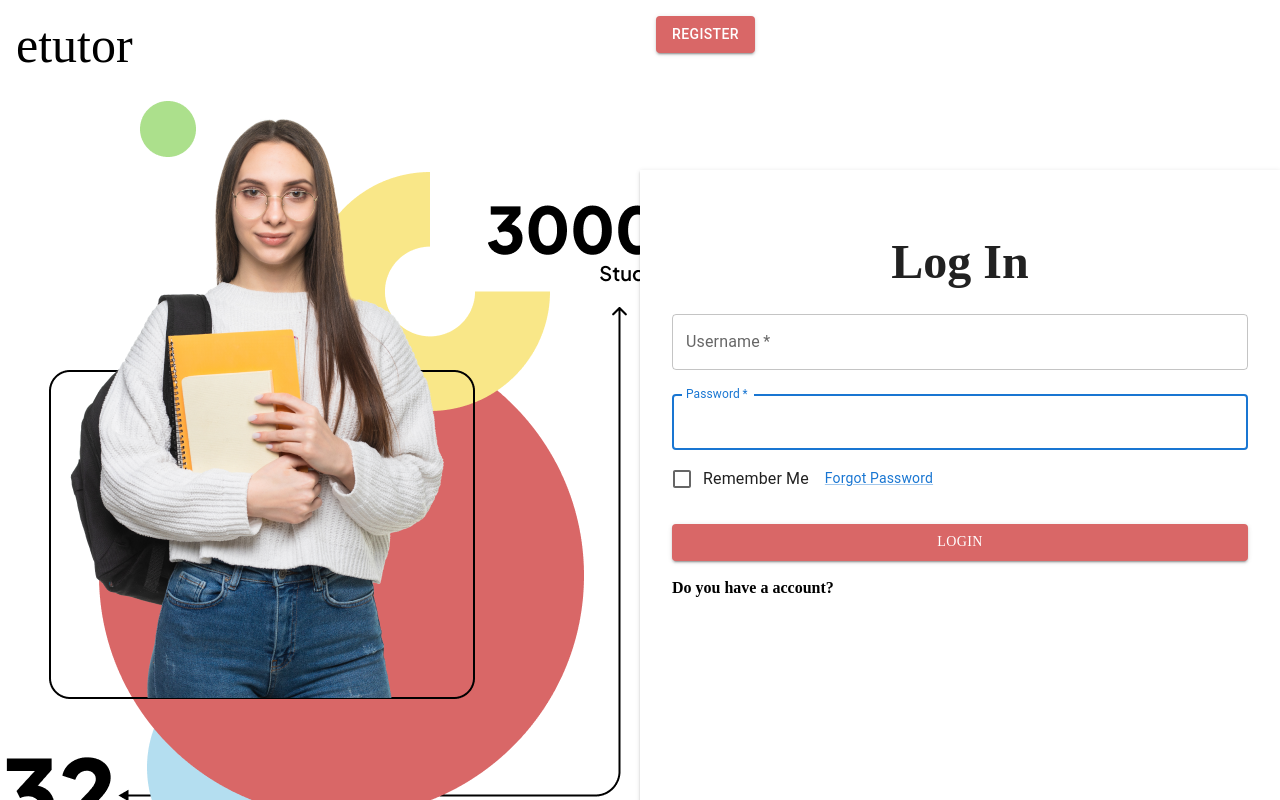
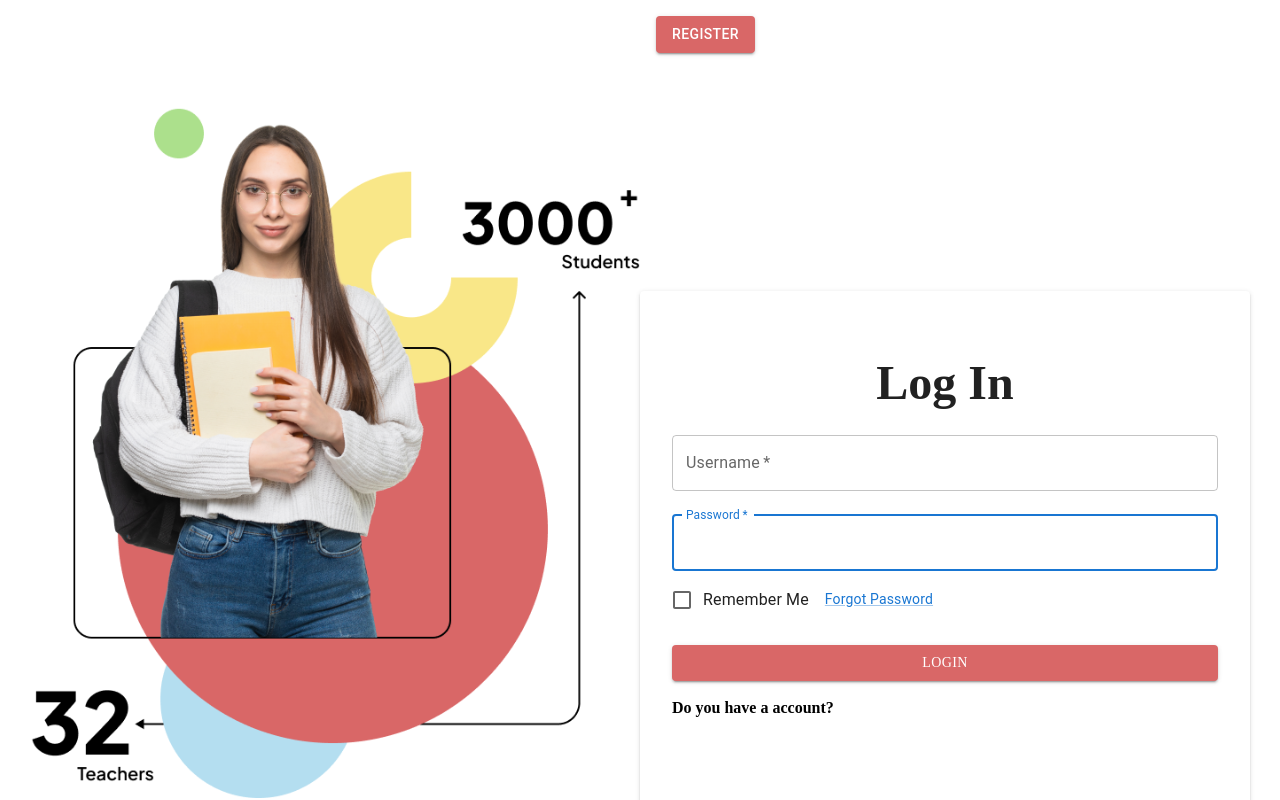
Before and after one commit to hasithasenevirathne123/studentetutor, a React (Create React App) app: page / in a window 1280 px wide. Shown: the top 800 px of the page. Built offline with nearby package versions, Linux system fonts and the light colour scheme.

Commit message:
login update 2024.01.06

```diff
--- a/src/Pages/Homepage.js
+++ b/src/Pages/Homepage.js
@@ -3,7 +3,7 @@ import React from 'react'
 const Homepage = () => {
   return (
     <div>
-      <H1>Homepage</H1>
+
     </div>
   )
 }
--- a/src/Pages/Login.js
+++ b/src/Pages/Login.js
@@ -1,26 +1,144 @@
-import React from 'react'
-import {Box, Checkbox, FormControlLabel, TextField, Typography,Button,Grid,Link, Paper, colors} from '@mui/material';
-import image from './Group 72.png'
-import { red } from '@mui/material/colors';
-import { Navigate } from 'react-router';
-
-
+import React from "react";
+import {
+  Box,
+  Checkbox,
+  FormControlLabel,
+  TextField,
+  Typography,
+  Button,
+  Grid,
+  Link,
+  Paper,
+  colors,
+  Card,
+} from "@mui/material";
+import image from "./Group 72.png";
+import { red } from "@mui/material/colors";
+import { Navigate } from "react-router";
 
 const Login = () => {
-    const handleSubmit =() =>{
-    }
-
+  const handleSubmit = () => {};
 
   return (
-    <div>
-     <Grid container m={2}>
-<Grid style={{fontFamily:'Plus Jakarta Sans', fontSize:'50px'}}  item lg={6} md={6} sm={12} xs={12}>etutor</Grid>
-<Grid  item lg={6} md={6} sm={12} xs={12}>
-  <Button className='btn-reg' style={{backgroundColor:'#d96767'}}  variant='contained'>Register</Button>
-</Grid>
-</Grid>
-    <Grid container component='main' style={{height:'50vh'}}>
-      {/* <Grid item
+    <>
+      <Grid container m={2}>
+        <Grid
+          style={{ fontFamily: "Plus Jakarta Sans", fontSize: "50px" }}
+          item
+          lg={6}
+          md={6}
+          sm={12}
+          xs={12}
+        ></Grid>
+        <Grid item lg={6} md={6} sm={12} xs={12}>
+          <Button
+            className="btn-reg"
+            style={{ backgroundColor: "#d96767" }}
+            variant="contained"
+          >
+            Register
+          </Button>
+        </Grid>
+      </Grid>
+      <Grid container component="main" style={{ padding:"30px" }}>
+        <Grid item lg={6} md={6} sm={12} xs={12}>
+          <img style={{width:"100%"}} src={image} />
+        </Grid>
+        <Grid
+          style={{ height: "40rem", marginTop: "12rem" }}
+          item
+          lg={6}
+          md={6}
+          sm={12}
+          xs={12}
+          component={Card}
+          squarero elevation={2}
+        >
+          <Box
+            sx={{
+              my: 8,
+              mx: 4,
+              display: "flex",
+              flexDirection: "column",
+              alignItems: "center",
+            }}
+          >
+            <Typography
+              style={{ fontWeight: "bold", fontFamily: "Plus Jakarta Sans" }}
+              variant="h3"
+            >
+              Log In
+            </Typography>
+            <Box
+              component="form"
+              noValidate
+              onSubmit={handleSubmit}
+              sx={{ mt: 1 }}
+            >
+              <TextField
+                style={{ fontFamily: "Plus Jakarta Sans" }}
+                margin="normal"
+                required
+                fullWidth
+                id="uname"
+                label="Username"
+                name="username"
+                autoFocus
+              ></TextField>
+              <TextField
+                style={{fontFamily: "Plus Jakarta Sans" }}
+                margin="normal"
+                required
+                fullWidth
+                id="pass"
+                label="Password"
+                name="Password"
+                autoFocus
+              ></TextField>
+              <FormControlLabel
+                style={{ fontFamily: "Plus Jakarta Sans" }}
+                control={<Checkbox />}
+                label="Remember Me"
+              />
+              <Link href="#" variant="body2">
+                Forgot Password
+              </Link>
+
+              <Button
+                fullWidth
+                style={{
+                  backgroundColor: "#d96767",
+                  fontFamily: "Plus Jakarta Sans",
+                }}
+                type="submit"
+                variant="contained"
+                sx={{ mt: 3, mb: 2 }}
+              >
+                LogIn
+              </Button>
+              <label
+                className="custom-control-form"
+                style={{
+                  fontWeight: "600",
+                  justifyContent: "center",
+                  color: "black",
+                  fontFamily: "Plus Jakarta Sans",
+                }}
+              >
+                Do you have a account?
+              </label>
+            </Box>
+          </Box>
+        </Grid>
+      </Grid>
+    </>
+  );
+};
+
+export default Login;
+
+{
+  /* <Grid item
       xs={false}
       sm={4}
       md={7}
@@ -29,43 +147,18 @@ const Login = () => {
       backgroundColor:(t)=>t.palette.mode === 'light' ? t.palette.grey[50] : t.palette[900],
       backgroundSize:'cover',
       backgroundPosition:'center'
-    }}/> */}
-   {/* <div className=''>
+    }}/> */
+}
+{
+  /* <div className=''>
       <img style={{height:'150vh', width:'50%', marginLeft:'5px'}} src={image}/>
-   </div> */}
-   <Grid item lg={6} md={6} sm={12} xs={12}>
-    <img  src={image}/>
-   </Grid>
-      <Grid style={{height:'40rem', marginTop:'80px'}} item lg={6} md={6} sm={12} xs={12} component={Paper} square elevation={2}>
-           <Box sx={{ my:8, mx:4,  display:'flex', flexDirection:"column", alignItems:"center"}}>
-              <Typography style={{fontWeight:'bold', fontFamily:'Plus Jakarta Sans'}} variant='h3'>Log In</Typography>
-                  <Box component="form" noValidate onSubmit={handleSubmit} sx={{mt:1}}>
+   </div> */
+}
 
-                      <TextField style={{fontFamily:'Plus Jakarta Sans'}} margin='normal' required fullWidth id='uname' label="Username" name='username' autoFocus></TextField>
-                      <TextField style={{fontFamily:'Plus Jakarta Sans'}} margin='normal' required fullWidth id='pass' label="Password" name='Password' autoFocus></TextField>
-                      <FormControlLabel style={{fontFamily:'Plus Jakarta Sans'}} control={<Checkbox/>} label="Remember Me"/>
-                      <Link href="#" variant='body2' >Forgot Password</Link>
-
-                      <Button fullWidth style={{backgroundColor:'#d96767', fontFamily:'Plus Jakarta Sans'}} type="submit" variant="contained" sx={{mt:3,mb:2}} >LogIn</Button>
-                      <label className='custom-control-form' style={{fontWeight:'600', justifyContent:'center', color:'black',fontFamily:'Plus Jakarta Sans' }}>Do you have a account?</label>
-
-                  {/* <Grid container>
+{
+  /* <Grid container>
                  <Grid item lg={6} md={6} sm={12} xs={12}>
 
              </Grid>
-                 </Grid> */}
-       </Box>
-    </Box>
-  </Grid>
-</Grid>
-
-{/* <Grid container color='red' m={2}>
-<Grid  item lg={6} md={6} sm={12} xs={12}>X</Grid>
-
-</Grid> */}
-</div>
-
-  )
+                 </Grid> */
 }
-
- export default Login
```
